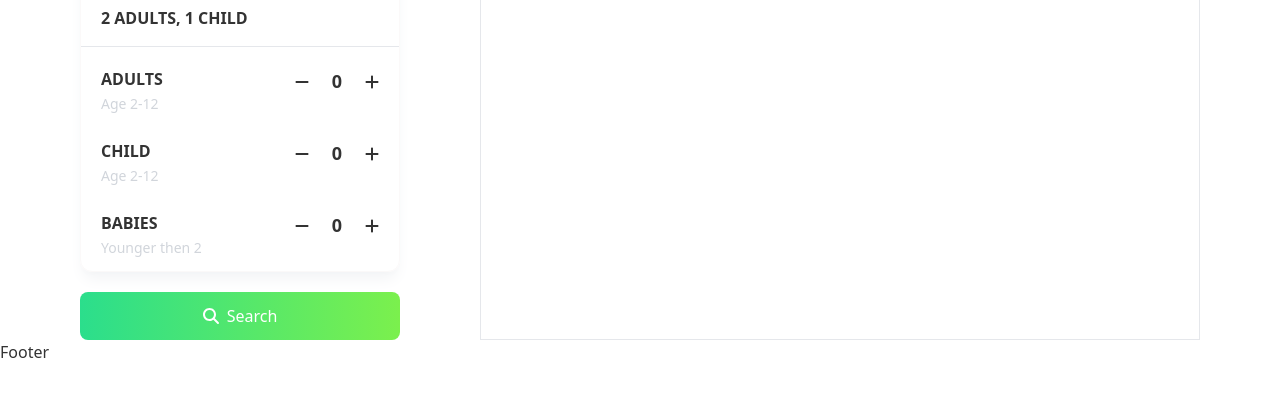
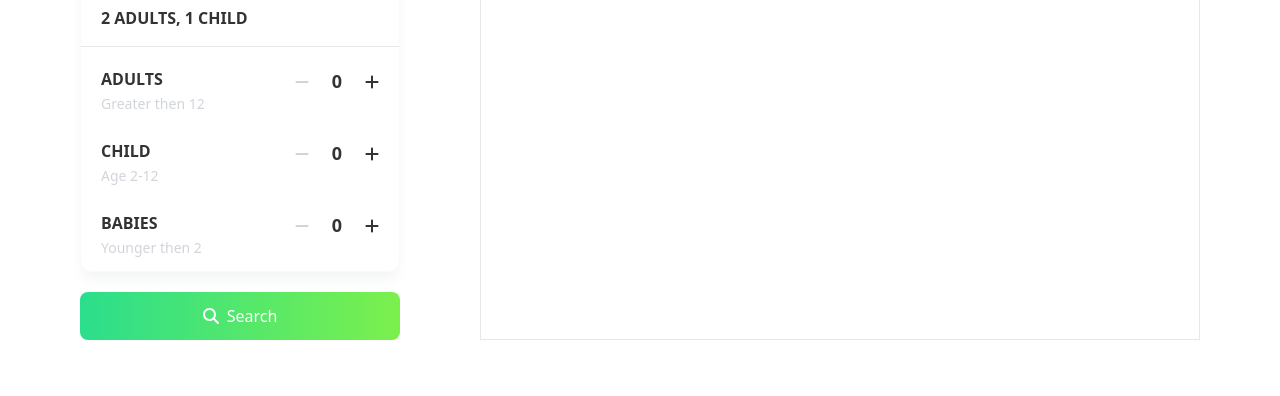
Before and after one commit to jsxshamim/air-cnc-client, a React (Create React App) app: page / in a window 1280 px wide. Shown: the part 370-766 px from the top of the page. Built offline with nearby package versions, Linux system fonts and the light colour scheme.

Commit message:
state manage for adult, child and babies

```diff
--- a/src/App.js
+++ b/src/App.js
@@ -1,6 +1,5 @@
 import { Route, Routes } from "react-router-dom";
 import Home from "./Components/Home/Home";
-import Footer from "./Components/Shared/Footer";
 import Header from "./Components/Shared/Header";
 
 function App() {
@@ -10,7 +9,7 @@ function App() {
             <Routes>
                 <Route path="/" element={<Home />} />
             </Routes>
-            <Footer />
+            {/* <Footer /> */}
         </>
     );
 }
--- a/src/Components/Home/FilterSidebar.js
+++ b/src/Components/Home/FilterSidebar.js
@@ -1,10 +1,14 @@
 import { faMinus, faPlus, faSearch } from "@fortawesome/free-solid-svg-icons";
 import { FontAwesomeIcon } from "@fortawesome/react-fontawesome";
-import React from "react";
+import React, { useState } from "react";
 import "react-day-picker/dist/style.css";
 import { useForm } from "react-hook-form";
 
 const FilterSidebar = () => {
+    const [adult, setAdult] = useState(0);
+    const [child, setChild] = useState(0);
+    const [babies, setBabies] = useState(0);
+
     const {
         register,
         handleSubmit,
@@ -12,7 +16,7 @@ const FilterSidebar = () => {
         formState: { errors },
     } = useForm();
 
-    const onSubmit = (data) => console.log(data);
+    const onSubmit = (data) => {};
 
     return (
         <div>
@@ -50,12 +54,16 @@ const FilterSidebar = () => {
                         <div className="flex justify-between py-3 pt-5">
                             <div>
                                 <h4 className="text-base font-bold uppercase">Adults</h4>
-                                <span className="text-sm text-gray-300">Age 2-12</span>
+                                <span className="text-sm text-gray-300">Greater then 12</span>
                             </div>
                             <div>
+                                <button className="disabled:text-gray-300" disabled={adult < 1 && "disabled"} onClick={() => setAdult(adult - 1)}>
                                     <FontAwesomeIcon icon={faMinus} />
-                                <input defaultValue={0} className="font-bold text-lg w-14 focus:outline-none text-center" type="text" />
+                                </button>
+                                <input value={adult} className="font-bold text-lg w-14 focus:outline-none text-center" type="text" />
+                                <button className="disabled:text-gray-300" disabled={adult >= 5 && "disabled"} onClick={() => setAdult(adult + 1)}>
                                     <FontAwesomeIcon icon={faPlus} />
+                                </button>
                             </div>
                         </div>
                         <div className="flex justify-between py-3">
@@ -64,9 +72,13 @@ const FilterSidebar = () => {
                                 <span className="text-sm text-gray-300">Age 2-12</span>
                             </div>
                             <div>
+                                <button className="disabled:text-gray-300" disabled={child < 1 && "disabled"} onClick={() => setChild(child - 1)}>
                                     <FontAwesomeIcon icon={faMinus} />
-                                <input defaultValue={0} className="font-bold text-lg w-14 focus:outline-none text-center" type="text" />
+                                </button>
+                                <input value={child} className="font-bold text-lg w-14 focus:outline-none text-center" type="text" />
+                                <button className="disabled:text-gray-300" disabled={child >= 5 && "disabled"} onClick={() => setChild(child + 1)}>
                                     <FontAwesomeIcon icon={faPlus} />
+                                </button>
                             </div>
                         </div>
                         <div className="flex justify-between py-3">
@@ -75,9 +87,13 @@ const FilterSidebar = () => {
                                 <span className="text-sm text-gray-300">Younger then 2</span>
                             </div>
                             <div>
+                                <button className="disabled:text-gray-300" disabled={babies < 1 && "disabled"} onClick={() => setBabies(babies - 1)}>
                                     <FontAwesomeIcon icon={faMinus} />
-                                <input defaultValue={0} className="font-bold text-lg w-14 focus:outline-none text-center" type="text" />
+                                </button>
+                                <input value={babies} className="font-bold text-lg w-14 focus:outline-none text-center" type="text" />
+                                <button className="disabled:text-gray-300" disabled={babies >= 5 && "disabled"} onClick={() => setBabies(babies + 1)}>
                                     <FontAwesomeIcon icon={faPlus} />
+                                </button>
                             </div>
                         </div>
                     </div>
--- a/src/index.js
+++ b/src/index.js
@@ -6,9 +6,7 @@ import "./index.css";
 
 const root = ReactDOM.createRoot(document.getElementById("root"));
 root.render(
-    <React.StrictMode>
-        <BrowserRouter>
-            <App />
-        </BrowserRouter>
-    </React.StrictMode>
+    <BrowserRouter>
+        <App />
+    </BrowserRouter>
 );
```
Lines whose indentation alone changed are shown as unchanged.
